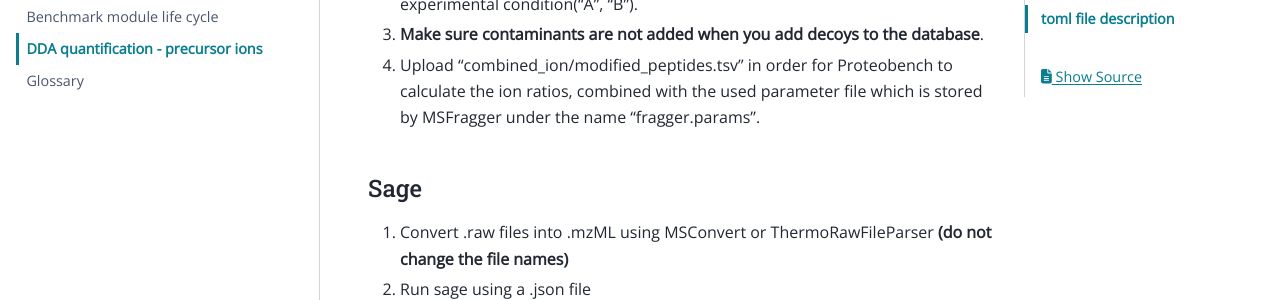
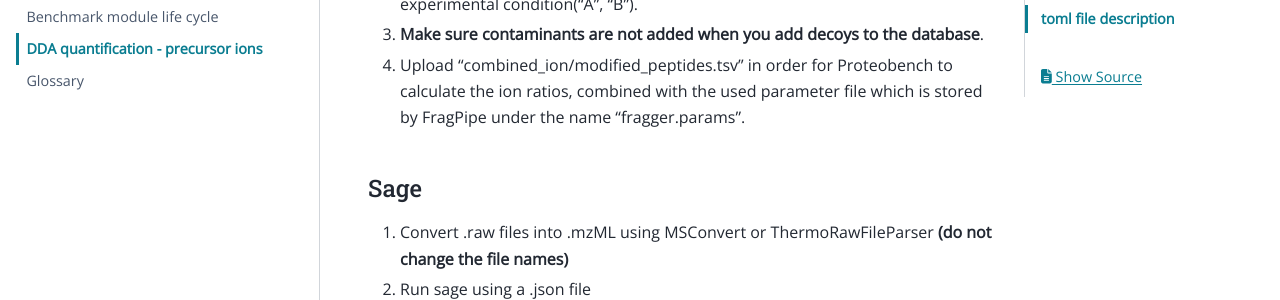
Before and after one commit to Proteobench/ProteoBench, a Sphinx documentation site: the page built from docs/modules/3-DDA-Quantification-ion-level.md, in a window 1280 px wide and 900 px high, scrolled down 2434 px. Shown: the part 206-506 px from the top of the window. Built offline with Sphinx 7.4.7 and the PyData theme 0.15.4, drawn with Linux system fonts in a browser that asks for light colours; pages that are not in the unit, such as notebooks, are missing from menus.

Commit message:
amend the docs

```diff
--- a/docs/modules/3-DDA-Quantification-ion-level.md
+++ b/docs/modules/3-DDA-Quantification-ion-level.md
@@ -48,7 +48,7 @@ The "Quantified peptide ions" tab reports validated PSMs, so precursor ion quant
 1. Select the LFQ-MBR workflow (using only 1 enzyme).
 2. Assign experiments in the workflow tab corresponding with the corresponding experimental condition("A", "B").
 3. **Make sure contaminants are not added when you add decoys to the database**.
-4. Upload "combined_ion/modified_peptides.tsv" in order for Proteobench to calculate the ion ratios, combined with the used parameter file which is stored by MSFragger under the name "fragger.params".
+4. Upload "combined_ion/modified_peptides.tsv" in order for Proteobench to calculate the ion ratios, combined with the used parameter file which is stored by FragPipe under the name "fragger.params".
 
 #### Sage
 
```
